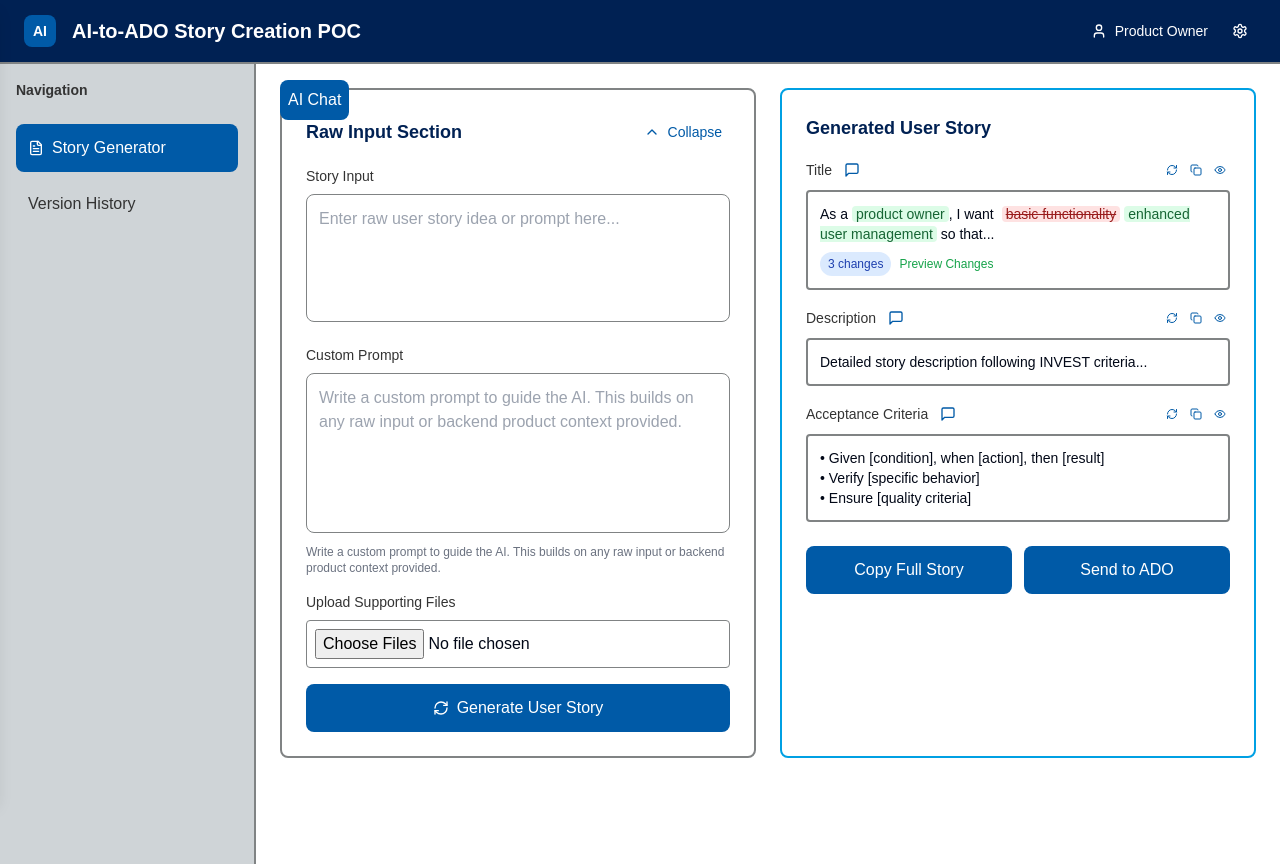
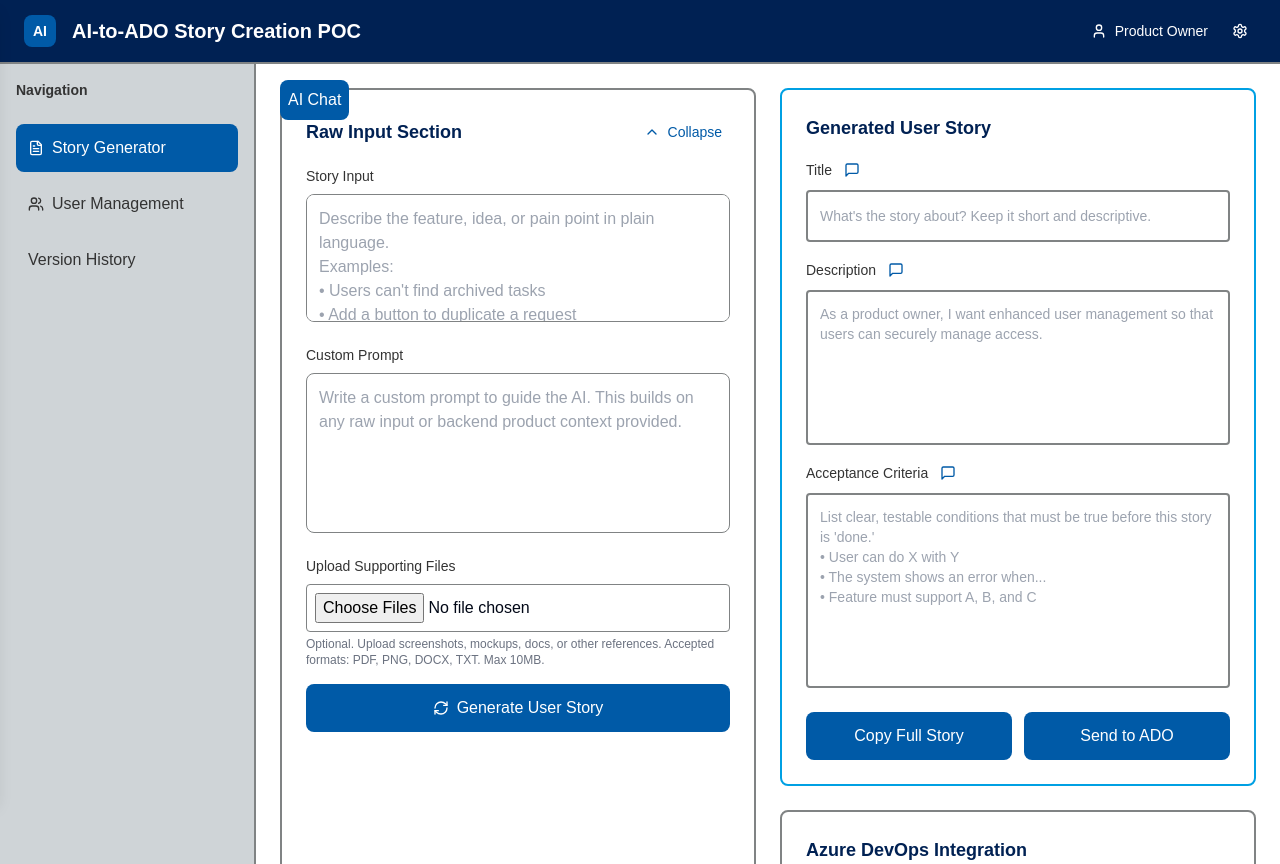
Before and after one commit to afarabee/prompt-to-product-ado, a React (Vite) app: page /wireframe in a window 1280 px wide. Built offline with nearby package versions, Linux system fonts and the light colour scheme.

Commit message:
Refactor: Implement UI and content updates
- Move text input to bottom of AI Chat.
- Add User Management to nav.
- Update helper text and field expansions.
- Implement ADO integration changes.

```diff
--- a/src/components/wireframe/chat/ChatDrawer.tsx
+++ b/src/components/wireframe/chat/ChatDrawer.tsx
@@ -106,7 +106,7 @@ Suggested: "As a product owner, I want comprehensive user management functionali
         )}
 
         {/* Chat Content */}
-        <div className="flex-1 overflow-y-auto p-4 space-y-3" style={{ maxHeight: 'calc(100vh - 200px)' }}>
+        <div className="flex-1 overflow-y-auto p-4 space-y-3" style={{ height: 'calc(100vh - 180px)' }}>
           {messages.map((message, index) => (
             <ChatMessage
               key={index}
@@ -117,13 +117,9 @@ Suggested: "As a product owner, I want comprehensive user management functionali
           ))}
         </div>
 
-        {/* Input Area */}
+        {/* Input Area at Bottom */}
         <div className="p-4 border-t">
-          <div className="flex items-center gap-2 mb-2 text-xs text-gray-600">
-            <Lightbulb className="w-3 h-3" />
-            <span>Try: "Add more detail about..." or "Make it shorter" or "Focus on security aspects"</span>
-          </div>
-          <div className="flex gap-2">
+          <div className="flex gap-2 mb-2">
             <input
               type="text"
               value={inputValue}
@@ -140,6 +136,11 @@ Suggested: "As a product owner, I want comprehensive user management functionali
               <Send className="w-4 h-4" />
             </button>
           </div>
+          {/* Tooltip below input */}
+          <div className="flex items-center gap-2 text-xs text-gray-600">
+            <Lightbulb className="w-3 h-3" />
+            <span>Try: "Add more detail about..." or "Make it shorter" or "Focus on security aspects"</span>
+          </div>
         </div>
       </div>
 
--- a/src/components/wireframe/fields/StoryField.tsx
+++ b/src/components/wireframe/fields/StoryField.tsx
@@ -1,28 +1,26 @@
 
 import React from 'react';
-import { RefreshCw, Copy, Eye, MessageSquare } from 'lucide-react';
-import { DiffHighlight } from '../ui/DiffHighlight';
+import { MessageSquare } from 'lucide-react';
 
 interface StoryFieldProps {
   label: string;
   fieldName: string;
   value: string;
-  hasChanges?: boolean;
-  changeCount?: number;
-  needsUpdate?: boolean;
+  placeholder?: string;
+  inputType?: 'text' | 'textarea';
+  rows?: number;
 }
 
 export const StoryField: React.FC<StoryFieldProps> = ({
   label,
   fieldName,
   value,
-  hasChanges = false,
-  changeCount = 0,
-  needsUpdate = false
+  placeholder = '',
+  inputType = 'text',
+  rows = 4
 }) => {
   const openFieldChat = () => {
     console.log(`Opening chat for ${fieldName}`);
-    // This would trigger the chat drawer to open with field context
     const event = new CustomEvent('openFieldChat', { detail: { fieldName, label } });
     window.dispatchEvent(event);
   };
@@ -41,32 +39,25 @@ export const StoryField: React.FC<StoryFieldProps> = ({
             <MessageSquare className="w-4 h-4" />
           </button>
         </div>
-        <div className="flex gap-1">
-          <button className="p-1 rounded hover:bg-blue-50" title={`Regenerate ${label}`}>
-            <RefreshCw className="w-3 h-3" style={{ color: '#005AA7' }} />
-          </button>
-          <button className="p-1 rounded hover:bg-blue-50" title="Copy field">
-            <Copy className="w-3 h-3" style={{ color: '#005AA7' }} />
-          </button>
-          <button className="p-1 rounded hover:bg-blue-50" title="Preview">
-            <Eye className="w-3 h-3" style={{ color: '#005AA7' }} />
-          </button>
-        </div>
       </div>
 
-      <div className={`p-3 rounded border-2 ${needsUpdate ? 'border-orange-400' : 'border-gray-300'}`}
-           style={{ backgroundColor: '#FFFFFF', borderColor: needsUpdate ? '#F97316' : '#808384' }}>
-        {hasChanges ? (
-          <DiffHighlight text={value} />
+      <div className="p-3 rounded border-2" style={{ backgroundColor: '#FFFFFF', borderColor: '#808384' }}>
+        {inputType === 'textarea' ? (
+          <textarea
+            className="w-full border-none outline-none resize-none text-sm"
+            placeholder={placeholder}
+            rows={rows}
+            style={{ backgroundColor: 'transparent' }}
+            defaultValue={value}
+          />
         ) : (
-          <div className="text-sm whitespace-pre-wrap">{value}</div>
-        )}
-
-        {hasChanges && (
-          <div className="flex items-center gap-2 mt-2">
-            <span className="bg-blue-100 text-blue-800 text-xs px-2 py-1 rounded-full">{changeCount} changes</span>
-            <button className="text-xs text-green-600 hover:underline">Preview Changes</button>
-          </div>
+          <input
+            type="text"
+            className="w-full border-none outline-none text-sm"
+            placeholder={placeholder}
+            style={{ backgroundColor: 'transparent' }}
+            defaultValue={value}
+          />
         )}
       </div>
     </div>
--- a/src/components/wireframe/layout/AppSidebar.tsx
+++ b/src/components/wireframe/layout/AppSidebar.tsx
@@ -1,6 +1,6 @@
 
 import React from 'react';
-import { FileText } from 'lucide-react';
+import { FileText, Users } from 'lucide-react';
 
 export const AppSidebar = () => {
   return (
@@ -16,6 +16,13 @@ export const AppSidebar = () => {
         </button>
 
         <button className="w-full text-left p-3 rounded-lg hover:bg-gray-200" style={{ color: '#333333' }}>
+          <div className="flex items-center gap-2">
+            <Users className="w-4 h-4" />
+            User Management
+          </div>
+        </button>
+
+        <button className="w-full text-left p-3 rounded-lg hover:bg-gray-200" style={{ color: '#333333' }}>
           Version History
         </button>
       </nav>
--- a/src/components/wireframe/sections/ADOIntegrationSection.tsx
+++ b/src/components/wireframe/sections/ADOIntegrationSection.tsx
@@ -11,36 +11,27 @@ export const ADOIntegrationSection = () => {
         <div className="grid grid-cols-2 gap-4">
           <div>
             <label className="block text-sm font-medium mb-2" style={{ color: '#333333' }}>
-              ADO Project
+              Iteration (Optional)
             </label>
             <select className="w-full p-2 border rounded" style={{ borderColor: '#808384' }}>
-              <option>Project Alpha</option>
-              <option>Project Beta</option>
-              <option>Project Gamma</option>
+              <option value="">Select Iteration</option>
+              <option>Sprint 1</option>
+              <option>Sprint 2</option>
+              <option>Sprint 3</option>
             </select>
           </div>
 
           <div>
             <label className="block text-sm font-medium mb-2" style={{ color: '#333333' }}>
-              Backlog
+              Tags (Optional)
             </label>
-            <select className="w-full p-2 border rounded" style={{ borderColor: '#808384' }}>
-              <option>Sprint Backlog</option>
-              <option>Product Backlog</option>
-              <option>Epic Backlog</option>
-            </select>
+            <input
+              type="text"
+              className="w-full p-2 border rounded"
+              style={{ borderColor: '#808384' }}
+              placeholder="tag1, tag2, tag3"
+            />
           </div>
-        </div>
-
-        <div>
-          <label className="block text-sm font-medium mb-2" style={{ color: '#333333' }}>
-            Assignee
-          </label>
-          <select className="w-full p-2 border rounded" style={{ borderColor: '#808384' }}>
-            <option>John Doe (Developer)</option>
-            <option>Jane Smith (Designer)</option>
-            <option>Mike Johnson (Tester)</option>
-          </select>
         </div>
 
         <div className="flex gap-3 pt-2">
@@ -58,7 +49,7 @@ export const ADOIntegrationSection = () => {
       <div className="mt-4 p-3 rounded border" style={{ backgroundColor: '#CFD4D7', borderColor: '#808384' }}>
         <div className="text-xs font-medium mb-1" style={{ color: '#002153' }}>Confirmation Dialog</div>
         <div className="text-xs" style={{ color: '#333333' }}>
-          "Are you sure you want to create this work item in Project Alpha?"
+          "Are you sure you want to create this work item in Azure DevOps?"
         </div>
       </div>
     </div>
--- a/src/components/wireframe/sections/GeneratedStorySection.tsx
+++ b/src/components/wireframe/sections/GeneratedStorySection.tsx
@@ -1,9 +1,11 @@
 
 import React from 'react';
 import { StoryField } from '../fields/StoryField';
+import { ADOIntegrationSection } from './ADOIntegrationSection';
 
 export const GeneratedStorySection = () => {
   return (
+    <div className="space-y-6">
       <div className="p-6 rounded-lg border-2 relative" style={{ backgroundColor: 'white', borderColor: '#00A0E3' }}>
         <div className="flex items-center justify-between mb-4">
           <h2 className="text-lg font-semibold" style={{ color: '#002153' }}>Generated User Story</h2>
@@ -13,25 +15,27 @@ export const GeneratedStorySection = () => {
           <StoryField
             label="Title"
             fieldName="title"
-          value="As a product owner, I want enhanced user management so that users can securely manage access."
-          hasChanges={true}
-          changeCount={3}
+            value=""
+            placeholder="What's the story about? Keep it short and descriptive."
+            inputType="text"
           />
 
           <StoryField
             label="Description"
             fieldName="description"
-          value="Detailed story description following INVEST criteria..."
-          hasChanges={false}
+            value=""
+            placeholder="As a product owner, I want enhanced user management so that users can securely manage access."
+            inputType="textarea"
+            rows={6}
           />
 
           <StoryField
             label="Acceptance Criteria"
             fieldName="acceptanceCriteria"
-          value="• Given [condition], when [action], then [result]
-• Verify [specific behavior]
-• Ensure [quality criteria]"
-          hasChanges={false}
+            value=""
+            placeholder="List clear, testable conditions that must be true before this story is 'done.'&#10;• User can do X with Y&#10;• The system shows an error when...&#10;• Feature must support A, B, and C"
+            inputType="textarea"
+            rows={8}
           />
         </div>
 
@@ -44,5 +48,8 @@ export const GeneratedStorySection = () => {
           </button>
         </div>
       </div>
+
+      <ADOIntegrationSection />
+    </div>
   );
 };
--- a/src/components/wireframe/sections/RawInputSection.tsx
+++ b/src/components/wireframe/sections/RawInputSection.tsx
@@ -28,7 +28,7 @@ export const RawInputSection = () => {
             <textarea
               className="w-full h-32 p-3 border rounded-lg resize-none"
               style={{ backgroundColor: '#FFFFFF', borderColor: '#808384' }}
-              placeholder="Enter raw user story idea or prompt here..."
+              placeholder="Describe the feature, idea, or pain point in plain language.&#10;Examples:&#10;• Users can't find archived tasks&#10;• Add a button to duplicate a request&#10;• Make reports exportable to CSV&#10;Don't worry about the format--AI will handle that."
             />
           </div>
 
@@ -42,9 +42,6 @@ export const RawInputSection = () => {
               placeholder="Write a custom prompt to guide the AI. This builds on any raw input or backend product context provided."
               rows={6}
             />
-            <div className="text-xs text-gray-500 mt-1">
-              Write a custom prompt to guide the AI. This builds on any raw input or backend product context provided.
-            </div>
           </div>
 
           <div>
@@ -57,6 +54,9 @@ export const RawInputSection = () => {
               className="w-full p-2 border rounded"
               style={{ borderColor: '#808384' }}
             />
+            <div className="text-xs text-gray-500 mt-1">
+              Optional. Upload screenshots, mockups, docs, or other references. Accepted formats: PDF, PNG, DOCX, TXT. Max 10MB.
+            </div>
           </div>
 
           <button className="w-full p-3 rounded-lg font-medium text-white flex items-center justify-center gap-2" style={{ backgroundColor: '#005AA7' }}>
```
Lines whose indentation alone changed are shown as unchanged.
